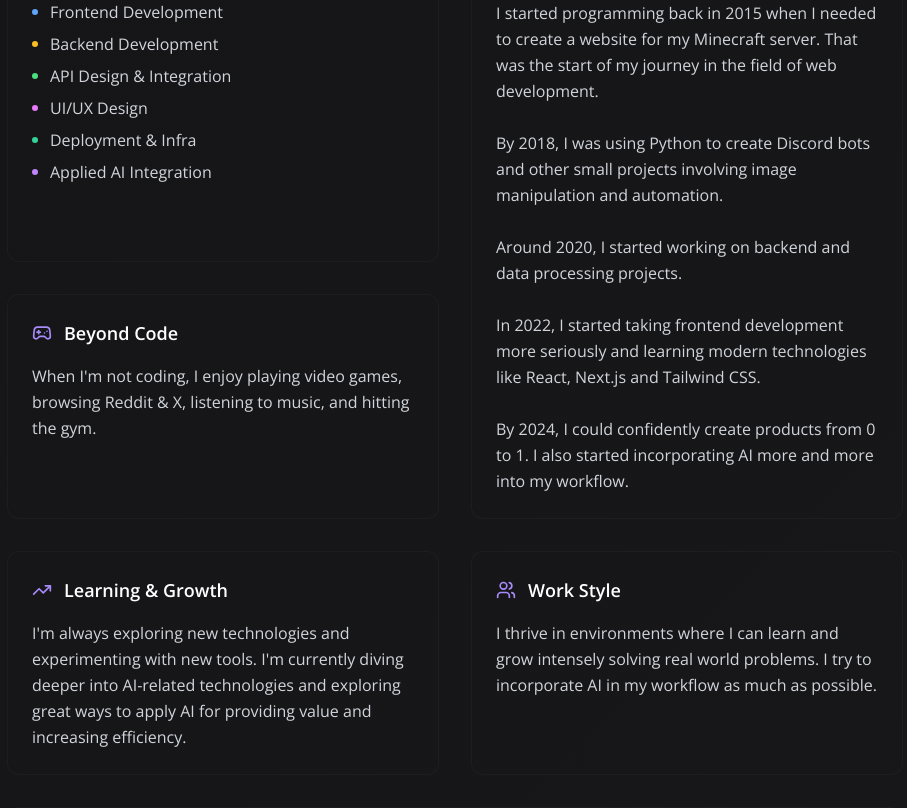
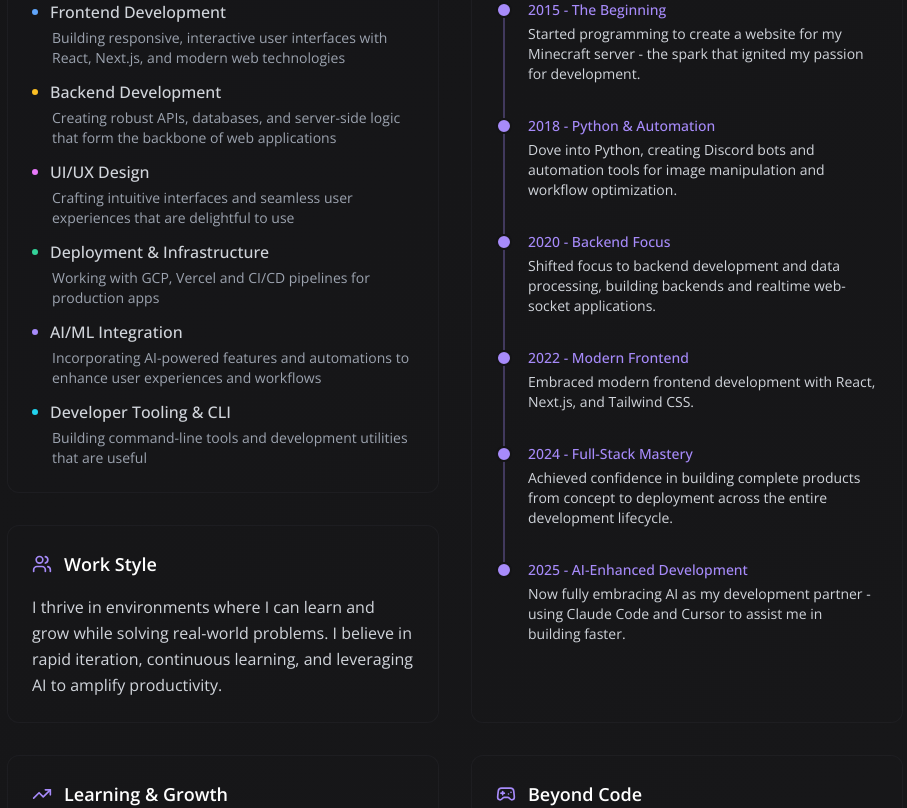
Before and after one commit to CarboxyDev/carboxy.tech, a Next.js app: page / in a window 1280 px wide. Shown: the part 1400-2208 px from the top of the page, without its empty margins (185-1092 px from the left). Built offline with nearby package versions, Linux system fonts and the light colour scheme; what tailwindcss-debug-screens would draw is missing.

Commit message:
Update about me section

```diff
--- a/src/app/(home)/about.tsx
+++ b/src/app/(home)/about.tsx
@@ -24,31 +24,48 @@ export const AboutSection = () => {
                   <Code2 className="w-5 h-5 text-primary-400" />
                   What I Do
                 </h3>
-                <div className="grid gap-2">
+                <div className="space-y-3">
+                  <div className="space-y-1">
                     <div className="flex items-center gap-3 text-gray-300">
                       <div className="w-1.5 h-1.5 bg-blue-400 rounded-full flex-shrink-0" />
-                    Frontend Development
+                      <span className="font-medium">Frontend Development</span>
                     </div>
+                    <p className="text-sm text-gray-400 ml-5">Building responsive, interactive user interfaces with React, Next.js, and modern web technologies</p>
+                  </div>
+                  <div className="space-y-1">
                     <div className="flex items-center gap-3 text-gray-300">
                       <div className="w-1.5 h-1.5 bg-amber-400 rounded-full flex-shrink-0" />
-                    Backend Development
+                      <span className="font-medium">Backend Development</span>
                     </div>
-
-                  <div className="flex items-center gap-3 text-gray-300">
-                    <div className="w-1.5 h-1.5 bg-green-400 rounded-full flex-shrink-0" />
-                    API Design & Integration
+                    <p className="text-sm text-gray-400 ml-5">Creating robust APIs, databases, and server-side logic that form the backbone of web applications</p>
                   </div>
+                  <div className="space-y-1">
                     <div className="flex items-center gap-3 text-gray-300">
                       <div className="w-1.5 h-1.5 bg-fuchsia-400 rounded-full flex-shrink-0" />
-                    UI/UX Design
+                      <span className="font-medium">UI/UX Design</span>
                     </div>
+                    <p className="text-sm text-gray-400 ml-5">Crafting intuitive interfaces and seamless user experiences that are delightful to use</p>
+                  </div>
+                  <div className="space-y-1">
                     <div className="flex items-center gap-3 text-gray-300">
                       <div className="w-1.5 h-1.5 bg-emerald-400 rounded-full flex-shrink-0" />
-                    Deployment & Infra
+                      <span className="font-medium">Deployment & Infrastructure</span>
                     </div>
+                    <p className="text-sm text-gray-400 ml-5">Working with GCP, Vercel and CI/CD pipelines for production apps</p>
+                  </div>
+                  <div className="space-y-1">
                     <div className="flex items-center gap-3 text-gray-300">
-                    <div className="w-1.5 h-1.5 bg-purple-400 rounded-full flex-shrink-0" />
-                    Applied AI Integration
+                      <div className="w-1.5 h-1.5 bg-violet-400 rounded-full flex-shrink-0" />
+                      <span className="font-medium">AI/ML Integration</span>
+                    </div>
+                    <p className="text-sm text-gray-400 ml-5">Incorporating AI-powered features and automations to enhance user experiences and workflows</p>
+                  </div>
+                  <div className="space-y-1">
+                    <div className="flex items-center gap-3 text-gray-300">
+                      <div className="w-1.5 h-1.5 bg-cyan-400 rounded-full flex-shrink-0" />
+                      <span className="font-medium">Developer Tooling & CLI</span>
+                    </div>
+                    <p className="text-sm text-gray-400 ml-5">Building command-line tools and development utilities that are useful</p>
                   </div>
                 </div>
               </div>
@@ -58,19 +75,86 @@ export const AboutSection = () => {
                   <MapPin className="w-5 h-5 text-primary-400" />
                   My Journey
                 </h3>
+                <div className="relative">
+                  <div className="absolute left-[7px] top-1 w-0.5 bg-primary-400/30" style={{height: 'calc(100% - 80px)'}}></div>
+
+                  <div className="space-y-8">
+                    <div className="relative flex items-start gap-4">
+                      <div className="relative z-10 w-4 h-4 bg-primary-400 rounded-full border-2 border-[#141416] flex-shrink-0 mt-0.5"></div>
+                      <div className="flex-1">
+                        <div className="text-sm text-primary-400 font-medium">2015 - The Beginning</div>
+                        <p className="text-gray-300 text-sm mt-1">Started programming to create a website for my Minecraft server - the spark that ignited my passion for development.</p>
+                      </div>
+                    </div>
+
+                    <div className="relative flex items-start gap-4">
+                      <div className="relative z-10 w-4 h-4 bg-primary-400 rounded-full border-2 border-[#141416] flex-shrink-0 mt-0.5"></div>
+                      <div className="flex-1">
+                        <div className="text-sm text-primary-400 font-medium">2018 - Python & Automation</div>
+                        <p className="text-gray-300 text-sm mt-1">Dove into Python, creating Discord bots and automation tools for image manipulation and workflow optimization.</p>
+                      </div>
+                    </div>
+
+                    <div className="relative flex items-start gap-4">
+                      <div className="relative z-10 w-4 h-4 bg-primary-400 rounded-full border-2 border-[#141416] flex-shrink-0 mt-0.5"></div>
+                      <div className="flex-1">
+                        <div className="text-sm text-primary-400 font-medium">2020 - Backend Focus</div>
+                        <p className="text-gray-300 text-sm mt-1">Shifted focus to backend development and data processing, building backends and realtime web-socket applications.</p>
+                      </div>
+                    </div>
+
+                    <div className="relative flex items-start gap-4">
+                      <div className="relative z-10 w-4 h-4 bg-primary-400 rounded-full border-2 border-[#141416] flex-shrink-0 mt-0.5"></div>
+                      <div className="flex-1">
+                        <div className="text-sm text-primary-400 font-medium">2022 - Modern Frontend</div>
+                        <p className="text-gray-300 text-sm mt-1">Embraced modern frontend development with React, Next.js, and Tailwind CSS.</p>
+                      </div>
+                    </div>
+
+                    <div className="relative flex items-start gap-4">
+                      <div className="relative z-10 w-4 h-4 bg-primary-400 rounded-full border-2 border-[#141416] flex-shrink-0 mt-0.5"></div>
+                      <div className="flex-1">
+                        <div className="text-sm text-primary-400 font-medium">2024 - Full-Stack Mastery</div>
+                        <p className="text-gray-300 text-sm mt-1">Achieved confidence in building complete products from concept to deployment across the entire development lifecycle.</p>
+                      </div>
+                    </div>
+
+                    <div className="relative flex items-start gap-4">
+                      <div className="relative z-10 w-4 h-4 bg-primary-400 rounded-full border-2 border-[#141416] flex-shrink-0 mt-0.5"></div>
+                      <div className="flex-1">
+                        <div className="text-sm text-primary-400 font-medium">2025 - AI-Enhanced Development</div>
+                        <p className="text-gray-300 text-sm mt-1">Now fully embracing AI as my development partner - using Claude Code and Cursor to assist me in building faster.</p>
+                      </div>
+                    </div>
+                  </div>
+                </div>
+              </div>
+
+              <div className="p-6 rounded-xl border border-zinc-800/50 bg-zinc-900/30 backdrop-blur-sm">
+                <h3 className="text-lg font-semibold text-white mb-4 flex items-center gap-3">
+                  <Users className="w-5 h-5 text-primary-400" />
+                  Work Style
+                </h3>
+                <div className="space-y-3">
                   <p className="text-gray-300 leading-relaxed">
-                  I started programming back in 2015 when I needed to create a website for my Minecraft server.
-                  That was the start of my journey in the field of web development.
-                  <br /><br />
-                  By 2018, I was using Python to create Discord bots and other small projects involving image manipulation and automation.
-                  <br /><br />
-                  Around 2020, I started working on backend and data processing projects.
-                  <br /><br />
-                  In 2022, I started taking frontend development more seriously and learning modern technologies like React, Next.js and Tailwind CSS.
-                  <br /><br />
-                  By 2024, I could confidently create products from 0 to 1. I also started incorporating AI more and more into my workflow.
+                    I thrive in environments where I can learn and grow while solving real-world problems. I believe in rapid iteration, continuous learning, and leveraging AI to amplify productivity.
+                  </p>
 
+                </div>
+              </div>
+
+
+
+              <div className="p-6 rounded-xl border border-zinc-800/50 bg-zinc-900/30 backdrop-blur-sm">
+                <h3 className="text-lg font-semibold text-white mb-4 flex items-center gap-3">
+                  <TrendingUp className="w-5 h-5 text-primary-400" />
+                  Learning & Growth
+                </h3>
+                <div className="space-y-3">
+                  <p className="text-gray-300 leading-relaxed">
+                    I'm constantly exploring emerging technologies and experimenting with cutting-edge tools. Currently diving deep into AI/ML technologies, exploring innovative ways to create value and boost development efficiency.
                   </p>
+                </div>
               </div>
 
               <div className="p-6 rounded-xl border border-zinc-800/50 bg-zinc-900/30 backdrop-blur-sm">
@@ -83,36 +167,6 @@ export const AboutSection = () => {
                 </p>
               </div>
 
-              <div className="p-6 rounded-xl border border-zinc-800/50 bg-zinc-900/30 backdrop-blur-sm">
-                <h3 className="text-lg font-semibold text-white mb-4 flex items-center gap-3">
-                  <TrendingUp className="w-5 h-5 text-primary-400" />
-                  Learning & Growth
-                </h3>
-                <p className="text-gray-300 leading-relaxed">
-                  I'm always exploring new technologies and experimenting with new tools. I'm currently diving deeper into AI-related technologies and exploring great ways to apply AI for providing value and increasing efficiency.
-                </p>
-              </div>
-
-              <div className="p-6 rounded-xl border border-zinc-800/50 bg-zinc-900/30 backdrop-blur-sm">
-                <h3 className="text-lg font-semibold text-white mb-4 flex items-center gap-3">
-                  <Users className="w-5 h-5 text-primary-400" />
-                  Work Style
-                </h3>
-                <p className="text-gray-300 leading-relaxed">
-                  I thrive in environments where I can learn and grow intensely solving real world problems. I try to incorporate AI in my workflow as much as possible.
-                </p>
-              </div>
-
-              <div className="p-6 rounded-xl border border-zinc-800/50 bg-zinc-900/30 backdrop-blur-sm md:col-span-2">
-                <h3 className="text-lg font-semibold text-white mb-4 flex items-center gap-3">
-                  <Sparkles className="w-5 h-5 text-primary-400" />
-                  Hope for the Future
-                </h3>
-                <p className="text-gray-300 leading-relaxed">
-                  I'm excited about the potential of technology, especially AI, to solve meaningful problems. My mission is to build digital products that meaningfully help others in their work and lives. I am hopeful for a world where AI is used for improving everyone's lives, whether it be through education, healthcare, or simply making life easier to live.
-                </p>
-              </div>
-
             </div>
           </div>
         </div>
```
Lines whose indentation alone changed are shown as unchanged.
